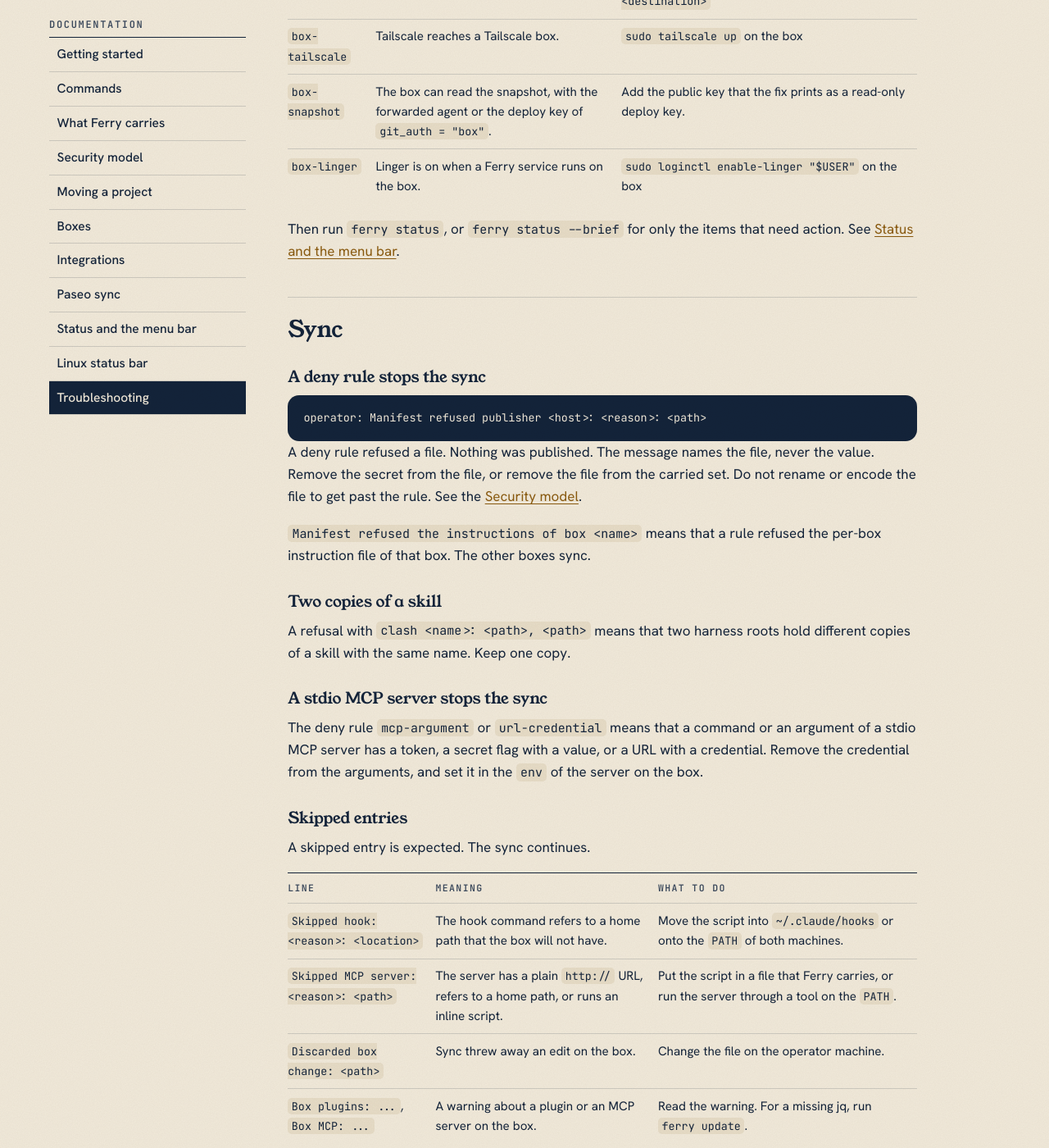
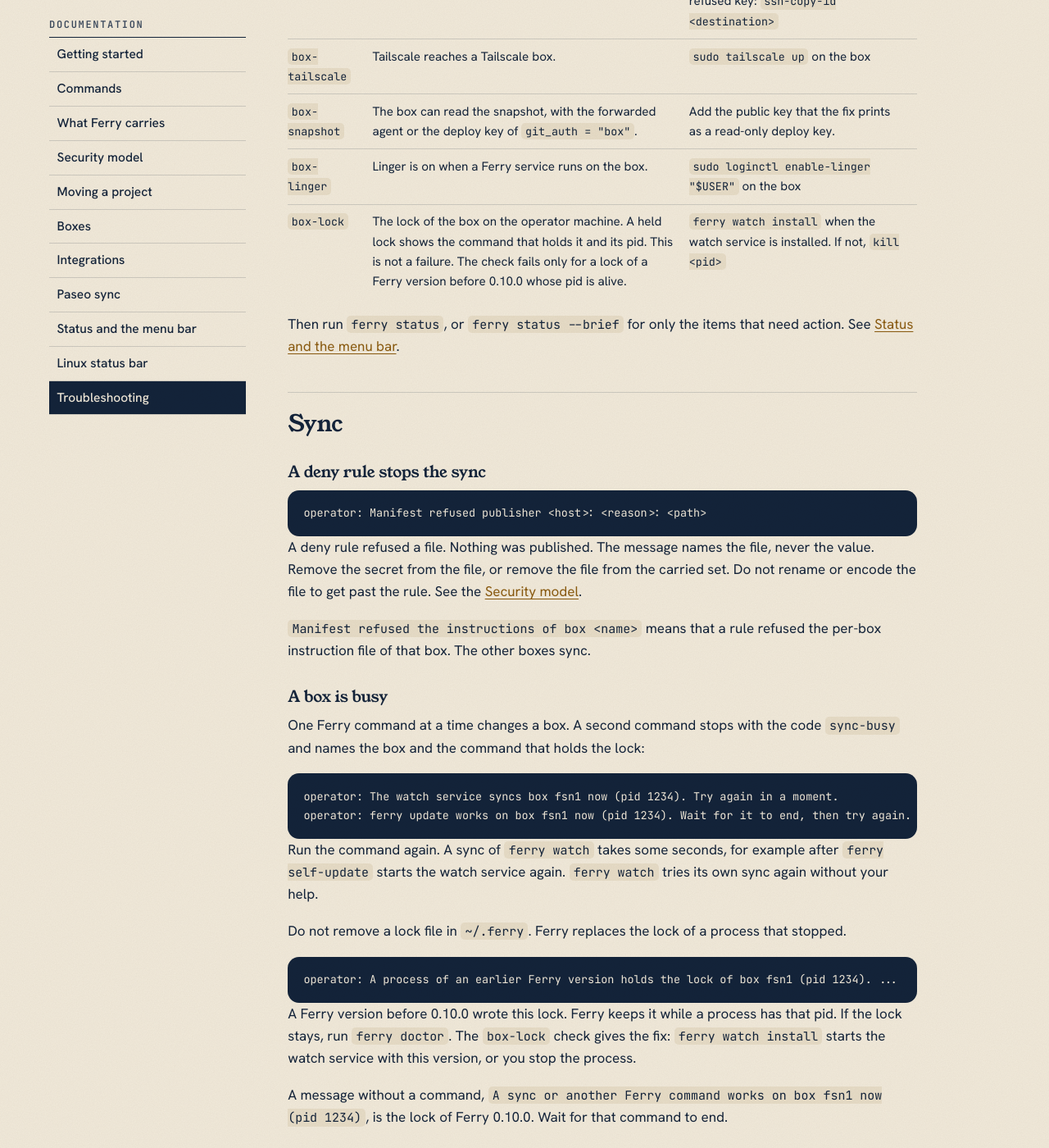
Before and after one commit to dlhck/ferry, a Jekyll site: the page built from docs/troubleshooting.md, in a window 1280 px wide and 1400 px high, scrolled down 794 px. Shown: the whole window at 82% size. Built offline with Jekyll 4.4.1, drawn with Linux system fonts in a browser that asks for light colours; some of the changed text lies outside the part shown.

Commit message:
docs: describe the busy box message and the box-lock check of ferry doctor

````diff
--- a/docs/troubleshooting.md
+++ b/docs/troubleshooting.md
@@ -20,6 +20,7 @@
 | `box-tailscale` | Tailscale reaches a Tailscale box. | `sudo tailscale up` on the box |
 | `box-snapshot` | The box can read the snapshot, with the forwarded agent or the deploy key of `git_auth = "box"`. | Add the public key that the fix prints as a read-only deploy key. |
 | `box-linger` | Linger is on when a Ferry service runs on the box. | `sudo loginctl enable-linger "$USER"` on the box |
+| `box-lock` | The lock of the box on the operator machine. A held lock shows the command that holds it and its pid. This is not a failure. The check fails only for a lock of a Ferry version before 0.10.0 whose pid is alive. | `ferry watch install` when the watch service is installed. If not, `kill <pid>` |
 
 Then run `ferry status`, or `ferry status --brief` for only the items that need action. See [Status and the menu bar](status.md).
 
@@ -34,6 +35,27 @@
 A deny rule refused a file. Nothing was published. The message names the file, never the value. Remove the secret from the file, or remove the file from the carried set. Do not rename or encode the file to get past the rule. See the [Security model](security-model.md#deny-rules).
 
 `Manifest refused the instructions of box <name>` means that a rule refused the per-box instruction file of that box. The other boxes sync.
+
+### A box is busy
+
+One Ferry command at a time changes a box. A second command stops with the code `sync-busy` and names the box and the command that holds the lock:
+
+```text
+operator: The watch service syncs box fsn1 now (pid 1234). Try again in a moment.
+operator: ferry update works on box fsn1 now (pid 1234). Wait for it to end, then try again.
+```
+
+Run the command again. A sync of `ferry watch` takes some seconds, for example after `ferry self-update` starts the watch service again. `ferry watch` tries its own sync again without your help.
+
+Do not remove a lock file in `~/.ferry`. Ferry replaces the lock of a process that stopped.
+
+```text
+operator: A process of an earlier Ferry version holds the lock of box fsn1 (pid 1234). ...
+```
+
+A Ferry version before 0.10.0 wrote this lock. Ferry keeps it while a process has that pid. If the lock stays, run `ferry doctor`. The `box-lock` check gives the fix: `ferry watch install` starts the watch service with this version, or you stop the process.
+
+A message without a command, `A sync or another Ferry command works on box fsn1 now (pid 1234)`, is the lock of Ferry 0.10.0. Wait for that command to end.
 
 ### Two copies of a skill
 
@@ -82,7 +104,7 @@
 | `confirmation-required` | The step needs a confirmation. | Run the command on a terminal. For SSH host keys, check the fingerprints, then add `--accept-host-keys` |
 | `deny-rule-match` | A deny rule refused a file. | Remove the secret from the file. |
 | `refused` | A safety check refused the change, such as a clash, a live path, or an unpushed commit. | Read the message. |
-| `sync-busy` | Another sync, or a command that changes the box, is active for the box. | Wait, then run the command again. |
+| `sync-busy` | Another sync, or a command that changes the box, works on the box. The message names the box and that command. | Run the command again. See [A box is busy](#a-box-is-busy). |
 | `sync-failed` | The sync failed on one or more boxes, or the publish failed. | `ferry doctor` |
 | `update-failed` | One or more updates failed. | Read the failed updates in the output. |
 | `login-failed` | The login on the box did not finish. | Run `ferry auth <tool>` again. |
````
Also changed, not shown: docs/commands.md (+7 -1 lines), skills/ferry/SKILL.md (+20 -1 lines), src/cli.ts (+7 -1 lines), README.md.
